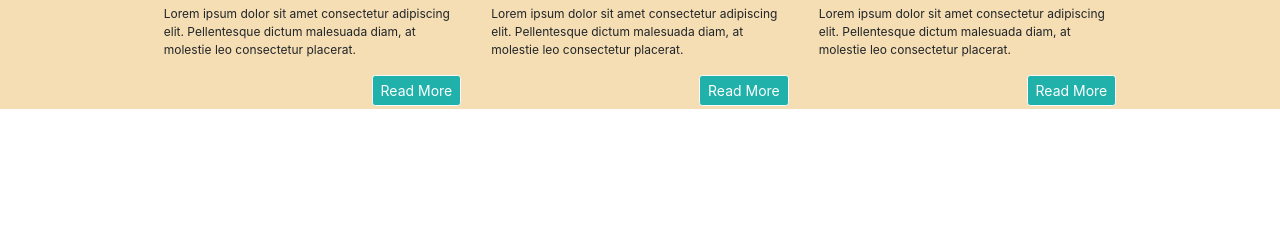
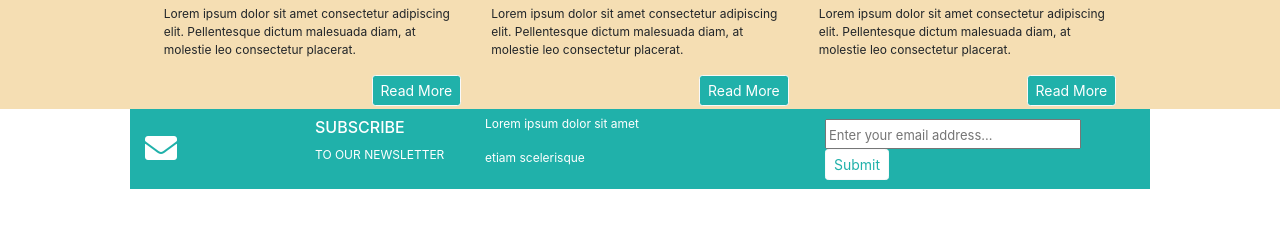
Before and after one commit to KatrinaFuller/practice-clone-site, a plain HTML site: page index.html in a window 1280 px wide. Shown: the part 491-718 px from the top of the page. Drawn offline with nearby package versions, Linux system fonts and the light colour scheme.

Commit message:
little row

```diff
--- a/index.html
+++ b/index.html
@@ -90,6 +90,23 @@
         </div>
       </div>
     </div>
+    <div class="row little-row text-white justify-content-center">
+      <div class="col-2 align-self-center">
+        <i class="fas fa-envelope fa-2x"></i>
+      </div>
+      <div class="col-2 align-self-center">
+        <h6>SUBSCRIBE</h6>
+        <p class="small-font">TO OUR NEWSLETTER</p>
+      </div>
+      <div class="col-4 align-self-center small-font">
+        <p>Lorem ipsum dolor sit amet</p>
+        <p>etiam scelerisque</p>
+      </div>
+      <div class="col-4 align-self-center">
+        <input type="email" placeholder="Enter your email address...">
+        <button type="button" class="btn btn-light btn-sm button-color">Submit</button>
+      </div>
+    </div>
   </div>
 
 </body>
--- a/style.css
+++ b/style.css
@@ -24,3 +24,15 @@
 .words{
   color: #3997d2
 }
+
+.little-row{
+  background-color: #20b1aa;
+  min-height: 10vh;
+  margin-left: 130px;
+  margin-right: 130px;
+}
+
+input::placeholder{
+  font-size: 13px;
+
+}
```
